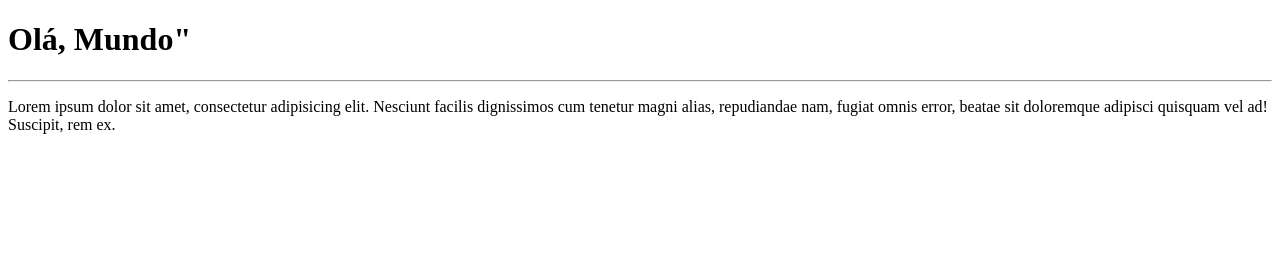
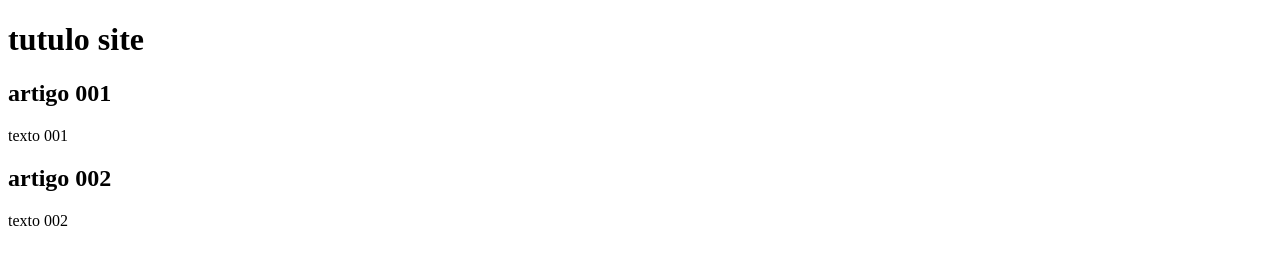
Before and after one commit to isabella0260/Ola-Mundo, a plain HTML site: page site-exemplo/index.html in a window 1280 px wide. Drawn offline with Linux system fonts and the light colour scheme.

Commit message:
Update index.html

```diff
--- a/site-exemplo/index.html
+++ b/site-exemplo/index.html
@@ -6,8 +6,18 @@
     <title>Meu primeiro site em repositório</title>
 </head>
 <body>
-    <h1>Olá, Mundo"</h1>
-    <hr>
-    <p>Lorem ipsum dolor sit amet, consectetur adipisicing elit. Nesciunt facilis dignissimos cum tenetur magni alias, repudiandae nam, fugiat omnis error, beatae sit doloremque adipisci quisquam vel ad! Suscipit, rem ex.</p>
+    <main>
+        <header>
+            <h1>tutulo site</h1>
+        </header>
+        <article>
+            <h2>artigo 001</h2>
+            <p>texto 001</p>
+        </article>
+        <article>
+            <h2>artigo 002</h2>
+            <p>texto 002</p>
+        </article>
+    </main>
 </body>
 </html>
```
